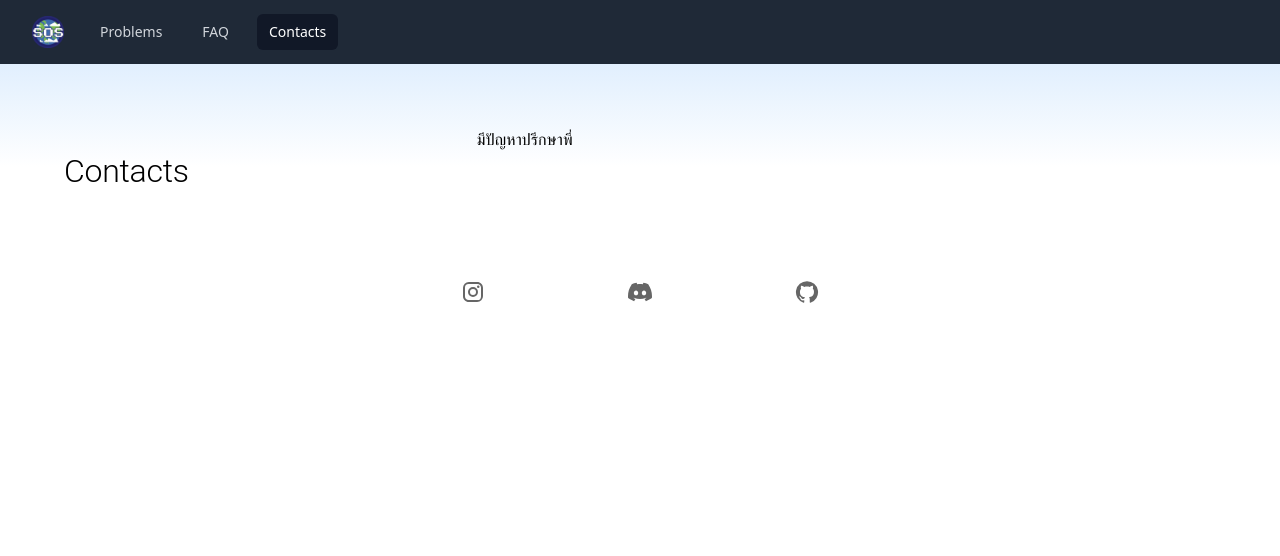
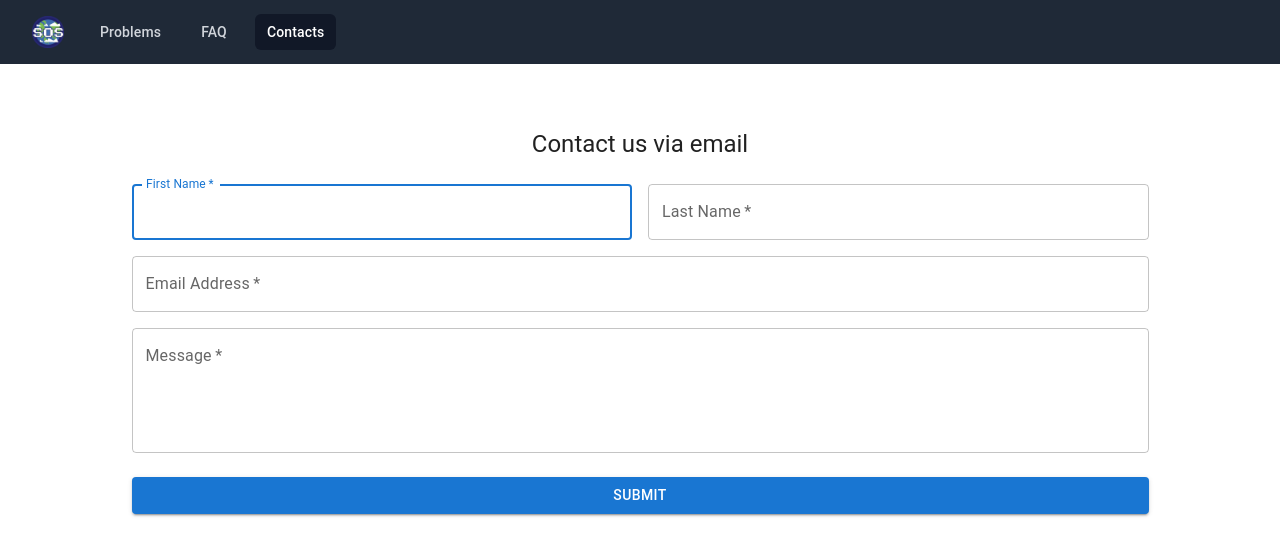
Before and after one commit to PanidaRumriankit/SOS13, a React (Vite) app: page /Contacts in a window 1280 px wide. Shown: the top 556 px of the page. Built offline with nearby package versions, Linux system fonts and the light colour scheme.

Commit message:
contacts form following canva

```diff
--- a/src/components/Contacts.tsx
+++ b/src/components/Contacts.tsx
@@ -1,91 +1,113 @@
-import React from 'react';
-import './Contacts.css';
-import { alpha } from '@mui/material';
+import * as React from 'react';
+import Avatar from '@mui/material/Avatar';
+import Button from '@mui/material/Button';
+import CssBaseline from '@mui/material/CssBaseline';
+import TextField from '@mui/material/TextField';
+import FormControlLabel from '@mui/material/FormControlLabel';
+import Checkbox from '@mui/material/Checkbox';
+import Link from '@mui/material/Link';
+import Grid from '@mui/material/Grid';
 import Box from '@mui/material/Box';
+import LockOutlinedIcon from '@mui/icons-material/LockOutlined';
+import Typography from '@mui/material/Typography';
 import Container from '@mui/material/Container';
+import { createTheme, ThemeProvider } from '@mui/material/styles';
 import Navbars from './Navbars';
 import Footer from './Footer';
-import Typography from '@mui/material/Typography';
 
+// TODO remove, this demo shouldn't need to reset the theme.
+const defaultTheme = createTheme();
 
-const Contacts: React.FC = () => {
-  return (
-    <div className="contacts-wrapper">
-      <h1>Contacts</h1>
-      <div className="contact-item">
-        <h2>Name1</h2>
-        <p>Facebook: name1</p>
-        <p>Instagram: @name1</p>
-      </div>
-      <div className="contact-item">
-        <h2>Name2</h2>
-        <p>Facebook: name2</p>
-        <p>Instagram: @name2</p>
-      </div>
-      <div className="contact-item">
-        <h2>Name3</h2>
-        <p>Facebook: name3</p>
-        <p>Instagram: @name3</p>
-      </div>
-    </div>
-  );
-};
-
-function Contacts2() {
-
+export default function SignUp() {
   const current_page = "/Contacts";
 
+  const handleSubmit = (event: React.FormEvent<HTMLFormElement>) => {
+    event.preventDefault();
+    const data = new FormData(event.currentTarget);
+    console.log({
+      email: data.get('email'),
+      password: data.get('password'),
+    });
+  };
+
   return (
-    <Box
-      id="contacts"
-      sx={(theme) => ({
-        width: '100%',
-        backgroundImage:
-          theme.palette.mode === 'light'
-            ? 'linear-gradient(180deg, #CEE5FD, #FFF)'
-            : `linear-gradient(#02294F, ${alpha('#090E10', 0.0)})`,
-        backgroundSize: '100% 50%',
-        backgroundRepeat: 'no-repeat',
-        color: (theme) =>
-                    theme.palette.mode === 'light' ? 'primary.main' : 'primary.light'
-      })}
-      className="pt-16"
-    >
+    <ThemeProvider theme={defaultTheme}>
       <Navbars page={ current_page }/>
-      <Container
+      <CssBaseline />
+      <Container sx={{
+        display: 'flex',
+        flexDirection: 'column',
+        pt: { xs: 4, sm: 8 },
+        pb: { xs: 4, sm: 8 },
+        }}>
+        <Box
           sx={{
-          display: 'flex',
-          flexDirection: 'column',
-          pt: { xs: 4, sm: 8 },
-          pb: { xs: 4, sm: 8 },
+            marginTop: 8,
+            display: 'flex',
+            flexDirection: 'column',
+            alignItems: 'center',
           }}
-      >
-        <div>
-          <Typography
-            textAlign="center"
-            color="black"
-            sx={{ alignSelf: 'center', width: { sm: '100%', md: '80%' } }}
-          >
-            มีปัญหาปรึกษาพี่
+        >
+          <Typography component="h1" variant="h5">
+            Contact us via email
           </Typography>
-          <Typography
-            textAlign="center"
-            variant="h2"
-            sx={{
-              display: 'flex',
-              flexDirection: { xs: 'column', md: 'row' },
-              alignSelf: 'center',
-              fontSize: 'clamp(1.5rem, 5vw, 2rem)',
-              color: 'black'
-            }}
-          >
-            Contacts
-          </Typography>
-        </div>
+          <Box component="form" noValidate onSubmit={handleSubmit} sx={{ mt: 3 }}>
+            <Grid container spacing={2}>
+              <Grid item xs={12} sm={6}>
+                <TextField
+                  autoComplete="given-name"
+                  name="firstName"
+                  required
+                  fullWidth
+                  id="firstName"
+                  label="First Name"
+                  autoFocus
+                />
+              </Grid>
+              <Grid item xs={12} sm={6}>
+                <TextField
+                  required
+                  fullWidth
+                  id="lastName"
+                  label="Last Name"
+                  name="lastName"
+                  autoComplete="family-name"
+                />
+              </Grid>
+              <Grid item xs={12}>
+                <TextField
+                  required
+                  fullWidth
+                  id="email"
+                  label="Email Address"
+                  name="email"
+                  autoComplete="email"
+                />
+              </Grid>
+              <Grid item xs={12}>
+                <TextField
+                  required
+                  fullWidth
+                  name="message"
+                  label="Message"
+                  type="message"
+                  id="message"
+                  multiline
+                  rows={4}
+                />
+              </Grid>
+            </Grid>
+            <Button
+              type="submit"
+              fullWidth
+              variant="contained"
+              sx={{ mt: 3, mb: 2 }}
+            >
+              Submit
+            </Button>
+          </Box>
+        </Box>
       </Container>
-      <Footer />
-    </Box>
+    </ThemeProvider>
   );
-};
-
-export default Contacts2;
+}
```
